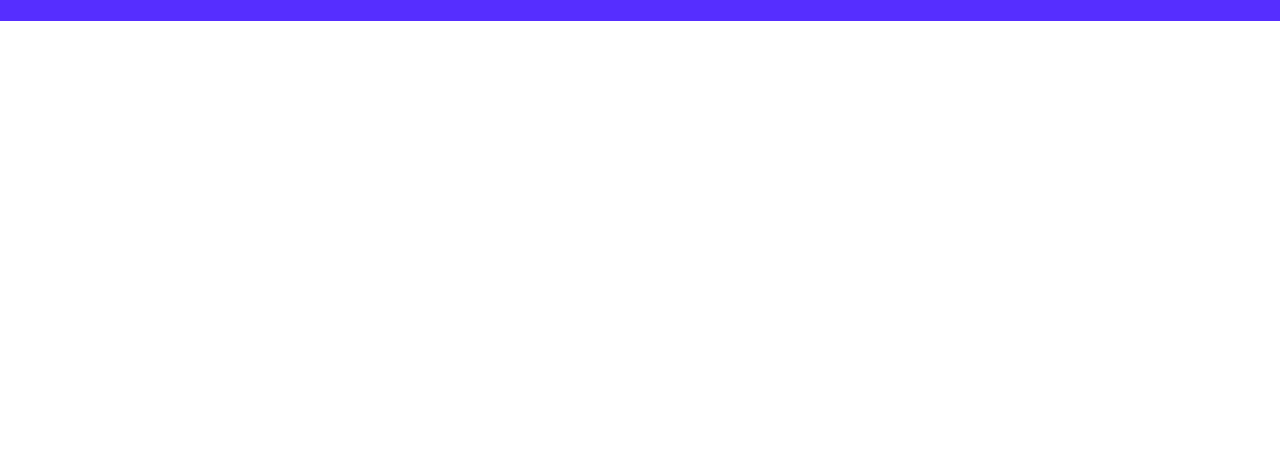
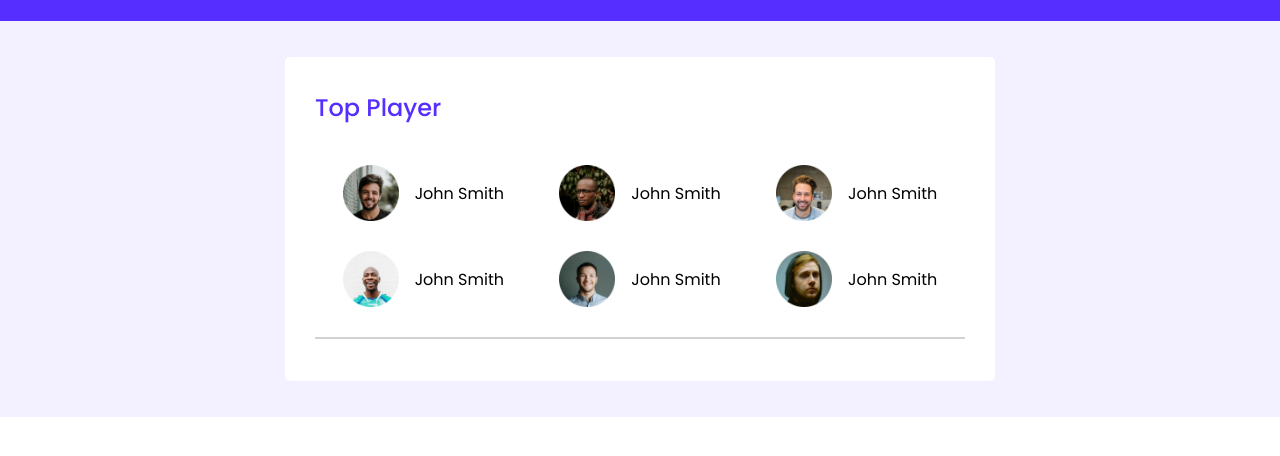
Before and after one commit to yeasinrafee/leader-board, a plain HTML site: page index.html in a window 1280 px wide. Shown: the part 78-534 px from the top of the page. Drawn offline with Linux system fonts and the light colour scheme.

Commit message:
Top player desktop

```diff
--- a/index.html
+++ b/index.html
@@ -35,7 +35,37 @@
     </header>
 
     <main>
-
+        <!-- Top Player Section -->
+        <section class="top-player">
+            <h2 class="heading">Top Player</h2>
+            <div class="player-container">
+                <div class="player">
+                    <img src="images/players/player-1.png" alt="player-1">
+                    <p class="player-name">John Smith</p>
+                </div>
+                <div class="player">
+                    <img src="images/players/player-2.png" alt="player-2">
+                    <p class="player-name">John Smith</p>
+                </div>
+                <div class="player">
+                    <img src="images/players/player-3.png" alt="player-3">
+                    <p class="player-name">John Smith</p>
+                </div>
+                <div class="player">
+                    <img src="images/players/player-4.png" alt="player-4">
+                    <p class="player-name">John Smith</p>
+                </div>
+                <div class="player">
+                    <img src="images/players/player-5.png" alt="player-5">
+                    <p class="player-name">John Smith</p>
+                </div>
+                <div class="player">
+                    <img src="images/players/player-6.png" alt="player-6">
+                    <p class="player-name">John Smith</p>
+                </div>
+            </div>
+            <hr>
+        </section>
     </main>
 
     <footer>
--- a/styles.css
+++ b/styles.css
@@ -8,6 +8,19 @@
 }
 body{
     font-family: 'Poppins', sans-serif;
+}
+main{
+    padding: 36px 285px;
+    background-color: #F3F1FF;
+}
+hr{
+    border: 1px solid #D1D1D1;
+}
+.heading{
+    font-weight: 500;
+    font-size: 24px;
+    color: #562EFF;
+    margin-bottom: 40px;
 }
 
 /* Navigation Styles */
@@ -51,6 +64,30 @@ body{
 }
 
 
+/* Top Player Secton Stylesheet */
+.top-player{
+    padding: 33px 30px 42px;
+    background-color: #FFFFFF;
+    border-radius: 5px;
+}
+.player-container{
+    display: grid;
+    grid-template-columns: repeat(3, 1fr);
+    align-items: center;
+}
+.player{
+    display: flex;
+    align-items: center;
+    justify-content: center;
+    gap: 16px;
+    margin-bottom: 30px;
+}
+.player img{
+    width: 56px;
+    height: 56px;
+}
+
+
 /* Responsive Design (Mobile/Small devices) */
 @media screen and (max-width: 688px) {
     .nav-bar{
```
